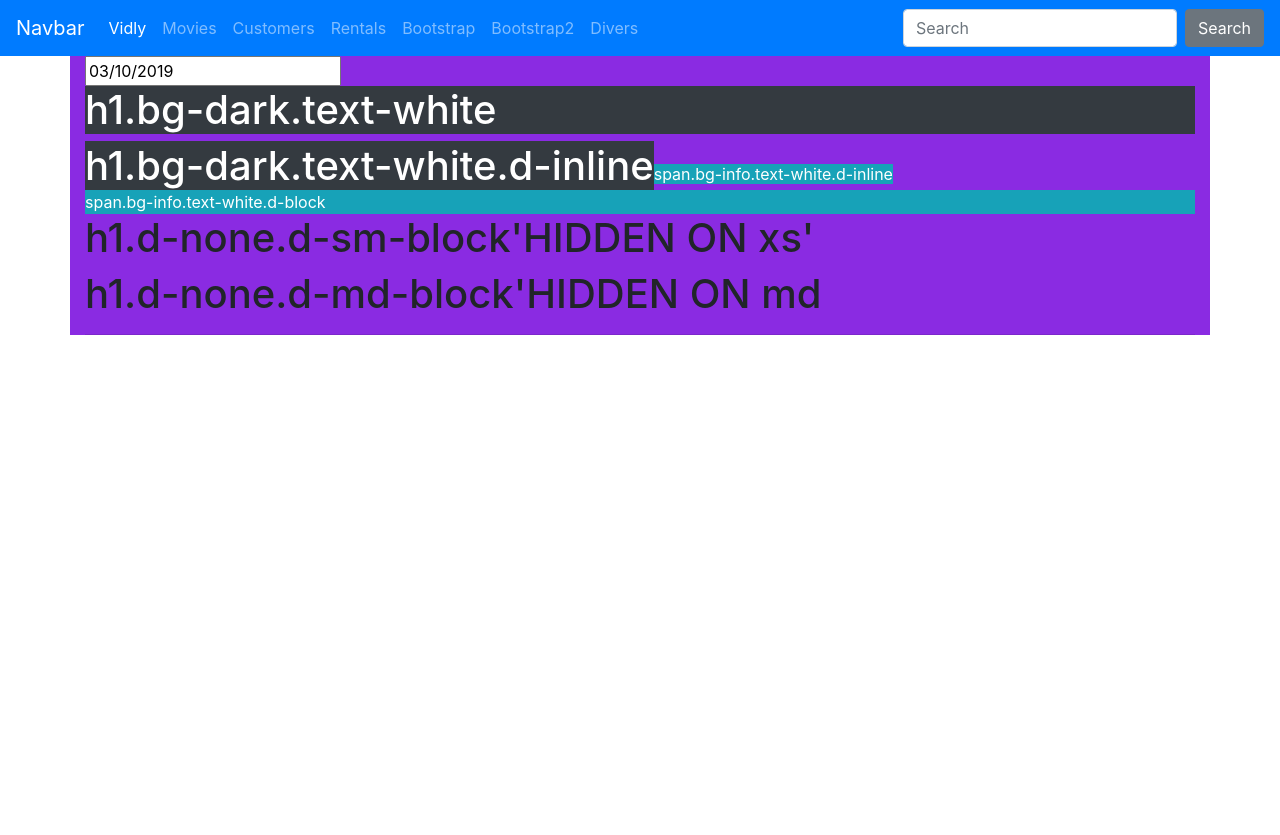
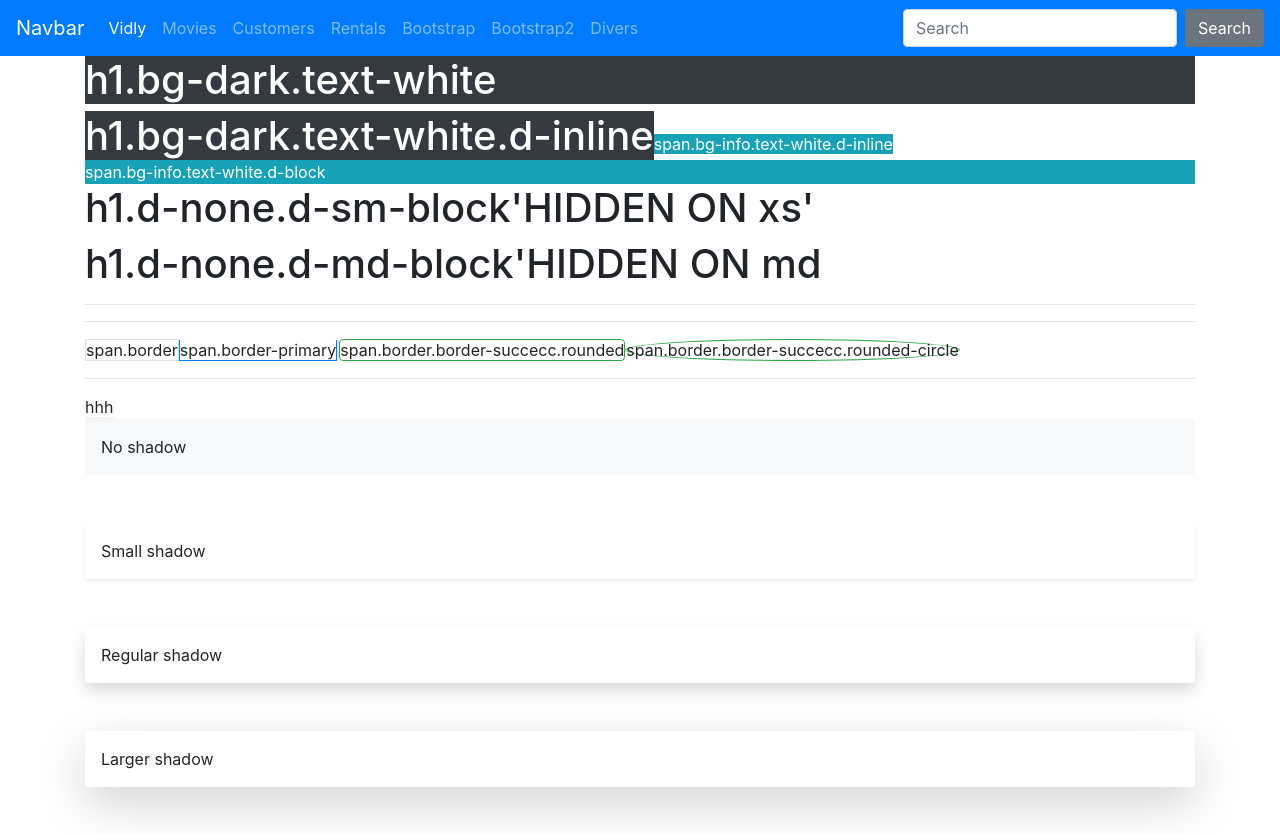
Before and after one commit to youssefchehata/masteringReactM, a React (Create React App) app: page /bootstrap2 in a window 1280 px wide. Before the commit the page ends 800 px from the top, so only its background shows below. Built offline with nearby package versions, Linux system fonts and the light colour scheme.

Commit message:
second commit

```diff
--- a/src/App.jsx
+++ b/src/App.jsx
@@ -1,6 +1,5 @@
 import React, { Component } from 'react';
 import Routes from './components/Routes';
-
 import Nav from './components/Nav';
 
 class App extends Component {
@@ -8,7 +7,6 @@ class App extends Component {
   render() {
     return (
       <div>
-
         <Nav />
         <Routes />
       </div>
--- a/src/components/Bootstrap2.css
+++ b/src/components/Bootstrap2.css
@@ -1,25 +1,27 @@
 .container {
-    background-color: aqua
+  background-color: aqua;
 }
-/* // Extra small devices (portrait phones, less than 576px)
-// No media query for `xs` since this is the default in Bootstrap
 
-// Small devices (landscape phones, 576px and up) */
-@media (min-width: 576px) { .container {
-    background-color: rosybrown
-} }
+@media (min-width: 576px) {
+  .container {
+    background-color: rosybrown;
+  }
+}
 
-/* // Medium devices (tablets, 768px and up) */
-@media (min-width: 768px) { .container {
-    background-color: yellow
-} }
+@media (min-width: 768px) {
+  .container {
+    background-color: yellow;
+  }
+}
 
-/* // Large devices (desktops, 992px and up) */
-@media (min-width: 992px) { .container {
-    background-color: red
-} }
+@media (min-width: 992px) {
+  .container {
+    background-color: red;
+  }
+}
 
-/* // Extra large devices (large desktops, 1200px and up) */
-@media (min-width: 1200px) { .container {
-    background-color: blueviolet
-} }
+@media (min-width: 1200px) {
+  .container {
+    background-color: blueviolet;
+  }
+}
--- a/src/components/Bootstrap2.jsx
+++ b/src/components/Bootstrap2.jsx
@@ -1,11 +1,10 @@
-import React from "react";
-import "./Bootstrap2.css";
-
-import DateCalander from "./Date";
+import React from 'react';
+// import './Bootstrap2.css';
+// import DateCalander from './DateCalander';
 const Bootstrap2 = () => {
   return (
     <div className="container">
-      <DateCalander />
+      {/* <DateCalander /> */}
       <h1 className="bg-dark text-white">h1.bg-dark.text-white</h1>
       <h1 className="bg-dark text-white d-none">
         h1.bg-dark.text-white.d-none
@@ -25,14 +24,43 @@ const Bootstrap2 = () => {
       </h1>
       <h1 className="d-none d-sm-block">h1.d-none.d-sm-block'HIDDEN ON xs'</h1>
       <h1 className="d-none d-md-block">h1.d-none.d-md-block'HIDDEN ON md</h1>
-      <hr/>
+      <hr />
       <span className="d-inline d-sm-none">XS</span>
       <span className="d-none">SM</span>
       <span className="d-none">MD</span>
       <span className="d-none">LG</span>
       <span className="d-none">XL</span>
+      <h1 className="bg-danger text-black d-sm-none">back-ground</h1>
+      <hr />
+      <span class="border">span.border</span>
+      <span class="border border-primary border-top-0">
+        span.border-primary
+      </span>
+      <span class="border-top" />
+      <span class="border-right" />
+      <span class="border-bottom" />
+      <span class="border-left" />
+      {/* <img src="..." alt="..." class="rounded">
+<img src="..." alt="..." class="rounded-top">
+<img src="..." alt="..." class="rounded-right">
+<img src="..." alt="..." class="rounded-bottom">
+<img src="..." alt="..." class="rounded-left">
+<img src="..." alt="..." class="rounded-circle">
+<img src="..." alt="..." class="rounded-pill">
+<img src="..." alt="..." class="rounded-0"></img> */}
+      <span className="border border-success rounded">
+        span.border.border-succecc.rounded
+      </span>
+      <span className="border border-success rounded-circle">
+        span.border.border-succecc.rounded-circle
+      </span>
+<hr/>
+<span className="shadow-sm">hhh</span>
+<div class="shadow-none p-3 mb-5 bg-light rounded">No shadow</div>
+<div class="shadow-sm p-3 mb-5 bg-white rounded">Small shadow</div>
+<div class="shadow p-3 mb-5 bg-white rounded">Regular shadow</div>
+<div class="shadow-lg p-3 mb-5 bg-white rounded">Larger shadow</div>
     </div>
-
   );
 };
 
--- a/src/components/Nav.jsx
+++ b/src/components/Nav.jsx
@@ -1,8 +1,5 @@
 import React, { Component } from 'react';
-
 import { Link } from 'react-router-dom';
-
-
 class Nav extends Component {
   state = {};
   render() {
```
Also changed, not shown: src/components/DateCalander.jsx (renamed from src/components/Date.jsx, +3 -6 lines), 1 other file (tests, documents, lock files or other folders).
